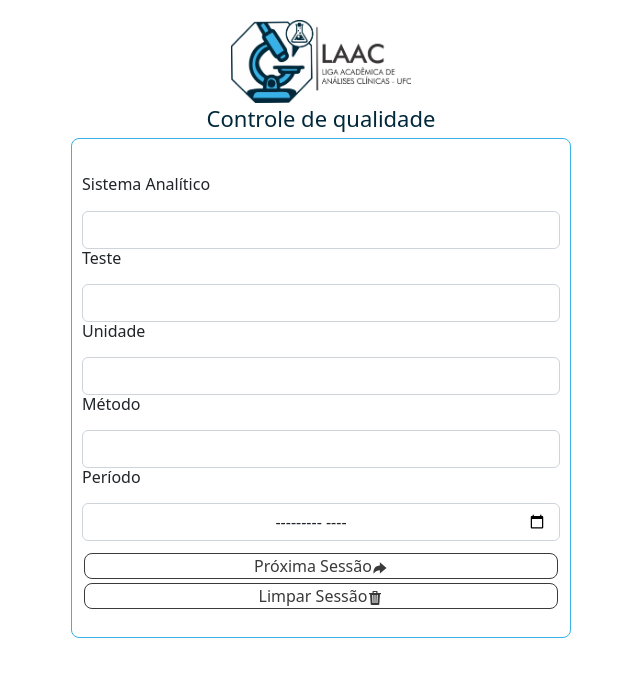
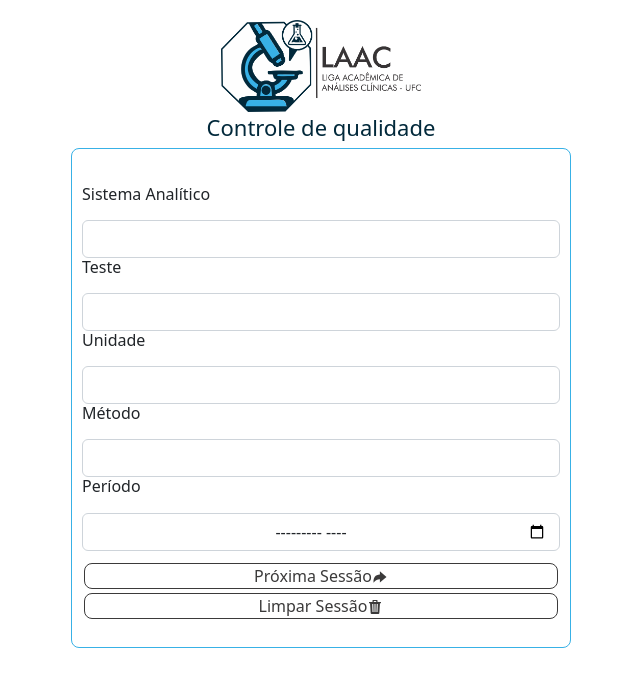
Before and after one commit to adrianomonteiroweb/westgard-system, a React (Create React App) app: page / in a window 1280 px wide. Shown: the top 686 px of the page, without its empty margins (319-959 px from the left). Built offline with nearby package versions, Linux system fonts and the light colour scheme.

Commit message:
fix: logo size for scrren 1440px and timeout of loading component

```diff
--- a/src/App.css
+++ b/src/App.css
@@ -27,7 +27,7 @@
   }
 
   .App img {
-    width: 180px;
+    width: 200px;
   }
 
   .title-div h2 {
--- a/src/pages/ChartPage/ChartPage.js
+++ b/src/pages/ChartPage/ChartPage.js
@@ -51,7 +51,7 @@ function ChartPage() {
           .push([id, Number(n1.toFixed(2)), Number(n2.toFixed(2))]);
       });
 
-    setTimeout(() => setShowLoading(false), 1000);
+    setTimeout(() => setShowLoading(false), 500);
   }, []);
 
   const renderLoadingFunc = () => showLoading && (<div className="loading-div"><SpinnerComponent /></div>);
```
